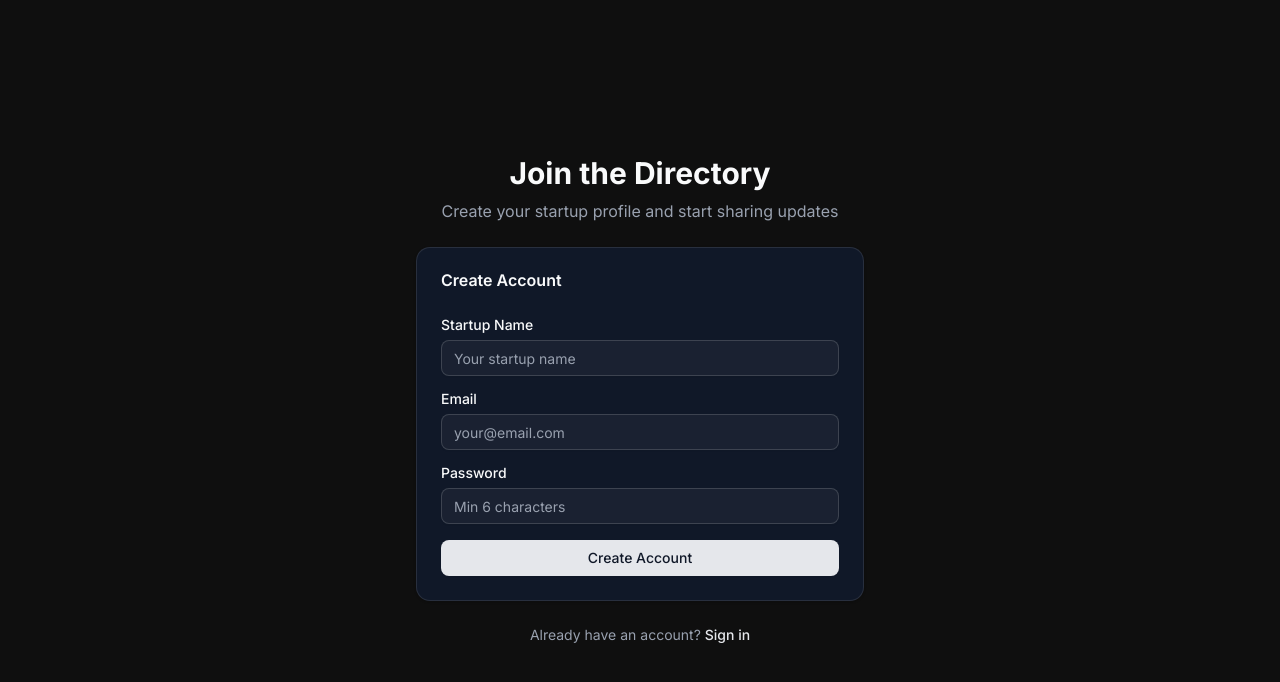
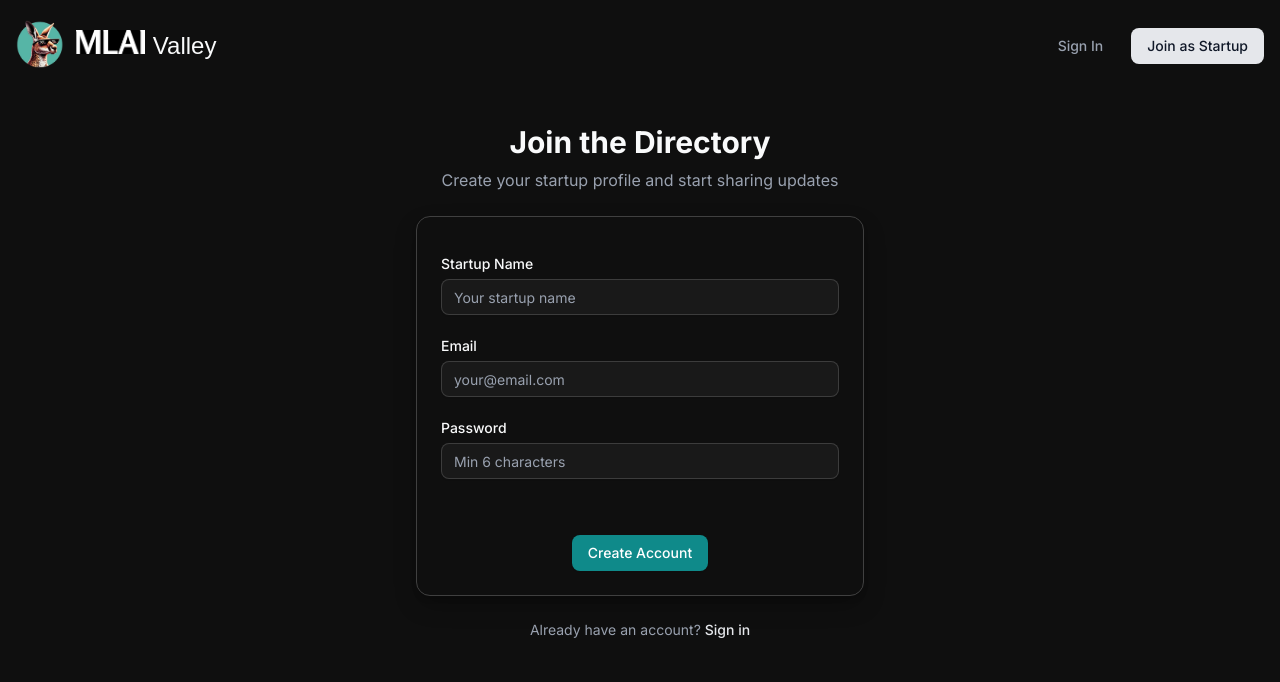
Before and after one commit to LukasWesemann/startup_directory, a Next.js app in the folder startup-directory/: page /auth/signup in a window 1280 px wide. Shown: the top 682 px of the page. Built offline with nearby package versions, Linux system fonts and the light colour scheme; no server answers; a web font is replaced by a local one.

Commit message:
minor design fixes

```diff
--- a/startup-directory/src/app/auth/signin/page.tsx
+++ b/startup-directory/src/app/auth/signin/page.tsx
@@ -1,9 +1,29 @@
 import { SignInForm } from "@/components/auth/signin-form"
+import { MainNav } from "@/components/main-nav"
 import Link from "next/link"
 
 export default function SignInPage() {
   return (
-    <div className="min-h-screen flex items-center justify-center" style={{ backgroundColor: '#0f0f0f' }}>
+    <div className="min-h-screen" style={{ backgroundColor: '#0f0f0f' }}>
+      <header>
+        <div className="container mx-auto px-4 py-6">
+          <div className="flex items-center justify-between">
+            <div className="flex items-center gap-3">
+              <img src="/logo.png" alt="Startup Pulse Logo" className="h-12 w-auto -mt-1" />
+              <div className="flex items-baseline gap-2">
+                <img src="/MLAI_textlogo.png" alt="MLAI" className="h-6 w-auto" />
+                <span className="text-2xl font-normal text-foreground" style={{ fontFamily: 'var(--font-serif)' }}>
+                  Valley
+                </span>
+              </div>
+            </div>
+            <MainNav />
+          </div>
+        </div>
+      </header>
+
+      <main className="container mx-auto px-4 py-8">
+        <div className="flex items-center justify-center min-h-[60vh]">
           <div className="mx-auto w-full max-w-md space-y-6">
             <div className="space-y-2 text-center">
               <h1 className="text-3xl font-bold text-foreground">Welcome back</h1>
@@ -27,5 +47,7 @@ export default function SignInPage() {
             </div>
           </div>
         </div>
+      </main>
+    </div>
   )
 }
--- a/startup-directory/src/app/auth/signup/page.tsx
+++ b/startup-directory/src/app/auth/signup/page.tsx
@@ -1,9 +1,29 @@
 import { SignUpForm } from "@/components/auth/signup-form"
+import { MainNav } from "@/components/main-nav"
 import Link from "next/link"
 
 export default function SignUpPage() {
   return (
-    <div className="min-h-screen flex items-center justify-center" style={{ backgroundColor: '#0f0f0f' }}>
+    <div className="min-h-screen" style={{ backgroundColor: '#0f0f0f' }}>
+      <header>
+        <div className="container mx-auto px-4 py-6">
+          <div className="flex items-center justify-between">
+            <div className="flex items-center gap-3">
+              <img src="/logo.png" alt="Startup Pulse Logo" className="h-12 w-auto -mt-1" />
+              <div className="flex items-baseline gap-2">
+                <img src="/MLAI_textlogo.png" alt="MLAI" className="h-6 w-auto" />
+                <span className="text-2xl font-normal text-foreground" style={{ fontFamily: 'var(--font-serif)' }}>
+                  Valley
+                </span>
+              </div>
+            </div>
+            <MainNav />
+          </div>
+        </div>
+      </header>
+
+      <main className="container mx-auto px-4 py-8">
+        <div className="flex items-center justify-center min-h-[60vh]">
           <div className="mx-auto w-full max-w-md space-y-6">
             <div className="space-y-2 text-center">
               <h1 className="text-3xl font-bold text-foreground">Join the Directory</h1>
@@ -27,5 +47,7 @@ export default function SignUpPage() {
             </div>
           </div>
         </div>
+      </main>
+    </div>
   )
 }
--- a/startup-directory/src/app/dashboard/updates/page.tsx
+++ b/startup-directory/src/app/dashboard/updates/page.tsx
@@ -6,6 +6,7 @@ import { Badge } from "@/components/ui/badge"
 import Link from "next/link"
 import { UpdateFormModal } from "@/components/dashboard/update-form-modal"
 import { formatDateShort } from "@/lib/utils"
+import { Pen } from "lucide-react"
 
 async function getUpdates() {
   const supabase = await createClient()
@@ -107,9 +108,10 @@ export default async function UpdatesPage() {
                     </div>
                   </div>
                   <UpdateFormModal updateId={update.id} update={update}>
-                    <Button variant="outline" size="sm">
+                    <div className="flex items-center gap-2 text-sm text-muted-foreground hover:text-foreground cursor-pointer transition-colors">
+                      <Pen className="h-4 w-4" />
                       Edit
-                    </Button>
+                    </div>
                   </UpdateFormModal>
                 </div>
               </CardHeader>
--- a/startup-directory/src/components/auth/signin-form.tsx
+++ b/startup-directory/src/components/auth/signin-form.tsx
@@ -41,12 +41,15 @@ export function SignInForm() {
   }
 
   return (
-    <Card>
-      <CardHeader>
-        <CardTitle>Sign In</CardTitle>
-      </CardHeader>
+    <Card
+      style={{
+        backgroundColor: 'transparent',
+        boxShadow: '0 10px 25px -3px rgba(0, 0, 0, 0.3), 0 4px 6px -2px rgba(0, 0, 0, 0.2)',
+        border: '1px solid #404040'
+      }}
+    >
       <CardContent>
-        <form onSubmit={handleSubmit} className="space-y-4">
+        <form onSubmit={handleSubmit} className="space-y-6">
           {error && (
             <div className="p-3 text-sm text-red-500 bg-red-50 dark:bg-red-950/20 border border-red-200 dark:border-red-800 rounded-md">
               {error}
@@ -54,7 +57,7 @@ export function SignInForm() {
           )}
 
           <div className="space-y-2">
-            <Label htmlFor="email">Email</Label>
+            <Label htmlFor="email" className="block">Email</Label>
             <Input
               id="email"
               type="email"
@@ -66,7 +69,7 @@ export function SignInForm() {
           </div>
 
           <div className="space-y-2">
-            <Label htmlFor="password">Password</Label>
+            <Label htmlFor="password" className="block">Password</Label>
             <Input
               id="password"
               type="password"
@@ -77,9 +80,20 @@ export function SignInForm() {
             />
           </div>
 
-          <Button type="submit" className="w-full" disabled={loading}>
-            {loading ? "Signing in..." : "Sign In"}
-          </Button>
+          <div className="flex justify-center pt-8">
+            <Button
+              type="submit"
+              disabled={loading}
+              style={{
+                backgroundColor: '#0F8A8A',
+                borderColor: '#0F8A8A',
+                color: 'white'
+              }}
+              className="hover:bg-teal-700 hover:border-teal-700"
+            >
+              {loading ? "Signing in..." : "Sign In"}
+            </Button>
+          </div>
         </form>
       </CardContent>
     </Card>
--- a/startup-directory/src/components/auth/signup-form.tsx
+++ b/startup-directory/src/components/auth/signup-form.tsx
@@ -48,12 +48,18 @@ export function SignUpForm() {
 
   if (success) {
     return (
-      <Card>
+      <Card
+        style={{
+          backgroundColor: 'transparent',
+          boxShadow: '0 10px 25px -3px rgba(0, 0, 0, 0.3), 0 4px 6px -2px rgba(0, 0, 0, 0.2)',
+          border: '1px solid #404040'
+        }}
+      >
         <CardHeader>
           <CardTitle>Check Your Email</CardTitle>
         </CardHeader>
         <CardContent>
-          <div className="space-y-4">
+          <div className="space-y-6">
             <div className="p-4 text-sm text-green-700 bg-green-50 dark:bg-green-950/20 dark:text-green-400 border border-green-200 dark:border-green-800 rounded-md">
               <p className="font-medium">Account created successfully!</p>
               <p className="mt-2">
@@ -66,12 +72,19 @@ export function SignUpForm() {
               <p>Didn't receive the email? Check your spam folder or contact support.</p>
             </div>
 
+            <div className="flex justify-center pt-8">
               <Button
                 onClick={() => router.push("/auth/signin")}
-              className="w-full"
+                style={{
+                  backgroundColor: '#0F8A8A',
+                  borderColor: '#0F8A8A',
+                  color: 'white'
+                }}
+                className="hover:bg-teal-700 hover:border-teal-700"
               >
                 Go to Sign In
               </Button>
+            </div>
           </div>
         </CardContent>
       </Card>
@@ -79,12 +92,15 @@ export function SignUpForm() {
   }
 
   return (
-    <Card>
-      <CardHeader>
-        <CardTitle>Create Account</CardTitle>
-      </CardHeader>
+    <Card
+      style={{
+        backgroundColor: 'transparent',
+        boxShadow: '0 10px 25px -3px rgba(0, 0, 0, 0.3), 0 4px 6px -2px rgba(0, 0, 0, 0.2)',
+        border: '1px solid #404040'
+      }}
+    >
       <CardContent>
-        <form onSubmit={handleSubmit} className="space-y-4">
+        <form onSubmit={handleSubmit} className="space-y-6">
           {error && (
             <div className="p-3 text-sm text-red-500 bg-red-50 dark:bg-red-950/20 border border-red-200 dark:border-red-800 rounded-md">
               {error}
@@ -92,7 +108,7 @@ export function SignUpForm() {
           )}
 
           <div className="space-y-2">
-            <Label htmlFor="name">Startup Name</Label>
+            <Label htmlFor="name" className="mt-4 block">Startup Name</Label>
             <Input
               id="name"
               type="text"
@@ -105,7 +121,7 @@ export function SignUpForm() {
           </div>
 
           <div className="space-y-2">
-            <Label htmlFor="email">Email</Label>
+            <Label htmlFor="email" className="mt-4 block">Email</Label>
             <Input
               id="email"
               type="email"
@@ -118,7 +134,7 @@ export function SignUpForm() {
           </div>
 
           <div className="space-y-2">
-            <Label htmlFor="password">Password</Label>
+            <Label htmlFor="password" className="mt-4 block">Password</Label>
             <Input
               id="password"
               type="password"
@@ -131,9 +147,20 @@ export function SignUpForm() {
             />
           </div>
 
-          <Button type="submit" className="w-full" disabled={loading}>
+          <div className="flex justify-center pt-8">
+            <Button
+              type="submit"
+              disabled={loading}
+              style={{
+                backgroundColor: '#0F8A8A',
+                borderColor: '#0F8A8A',
+                color: 'white'
+              }}
+              className="hover:bg-teal-700 hover:border-teal-700"
+            >
               {loading ? "Creating account..." : "Create Account"}
             </Button>
+          </div>
         </form>
       </CardContent>
     </Card>
--- a/startup-directory/src/components/dashboard/dashboard-nav.tsx
+++ b/startup-directory/src/components/dashboard/dashboard-nav.tsx
@@ -19,7 +19,6 @@ export function DashboardNav() {
     <header>
               <div className="container mx-auto px-4 py-6">
         <div className="flex items-center justify-between">
-          <div className="flex items-center space-x-6">
           <Link href="/" className="flex items-center gap-3">
             <img src="/logo.png" alt="Startup Pulse Logo" className="h-12 w-auto -mt-1" />
             <div className="flex items-baseline gap-2">
@@ -29,6 +28,8 @@ export function DashboardNav() {
               </span>
             </div>
           </Link>
+
+          <div className="flex items-center space-x-4">
             <nav className="flex space-x-4">
               <Link
                 href="/dashboard"
@@ -49,13 +50,13 @@ export function DashboardNav() {
                 Updates
               </Link>
             </nav>
-          </div>
 
             <Button variant="outline" onClick={handleSignOut}>
               Sign Out
             </Button>
           </div>
         </div>
+      </div>
     </header>
   )
 }
--- a/startup-directory/src/components/update-modal.tsx
+++ b/startup-directory/src/components/update-modal.tsx
@@ -31,7 +31,7 @@ export function UpdateModal({ update, onClose }: UpdateModalProps) {
         }}
       >
         <DialogHeader className="flex-shrink-0">
-          <div className="flex items-center justify-between">
+          <div className="flex items-start justify-between">
             <Link
               href={`/s/${startup.slug}`}
               className="flex items-center space-x-3 hover:opacity-80 transition-opacity"
@@ -42,31 +42,51 @@ export function UpdateModal({ update, onClose }: UpdateModalProps) {
                   {startup.name.substring(0, 2).toUpperCase()}
                 </AvatarFallback>
               </Avatar>
-              <div className="flex items-start space-x-3">
               <div>
                 <h3 className="font-bold text-lg text-foreground">{startup.name}</h3>
                 <p className="text-sm text-muted-foreground">{startup.tagline}</p>
               </div>
+            </Link>
+          </div>
+
+          {/* Tags positioned at bottom of profile section */}
+          <div className="flex items-center space-x-2 mt-2">
             <Badge
-                  className="text-white"
+              className="text-xs rounded-[4px] text-white"
               style={{ backgroundColor: '#0F8A8A' }}
             >
               {startup.stage.replace('-', ' ')}
             </Badge>
-              </div>
-            </Link>
+            {startup.sectors && startup.sectors.length > 0 && (
+              <Badge
+                className="text-xs rounded-[4px] text-gray-800"
+                style={{
+                  backgroundColor: '#F5F5DC',
+                  border: '1px solid #E5E5D0'
+                }}
+              >
+                {startup.sectors[0]}
+              </Badge>
+            )}
           </div>
 
           {update.title && (
-            <DialogTitle className="text-xl font-semibold mt-4">
+            <DialogTitle className="text-xl font-semibold mt-3">
               {update.title}
             </DialogTitle>
           )}
         </DialogHeader>
 
         <div className="mt-6 space-y-8 overflow-y-auto flex-1 pr-2 custom-scrollbar">
-          <div className="prose prose-base dark:prose-invert max-w-none break-words leading-relaxed">
-            <ReactMarkdown>{update.content_md}</ReactMarkdown>
+          <div className="prose prose-base dark:prose-invert max-w-none break-words leading-relaxed whitespace-pre-wrap">
+            <ReactMarkdown
+              components={{
+                p: ({ children }) => <p className="mb-4">{children}</p>,
+                br: () => <br />,
+              }}
+            >
+              {update.content_md}
+            </ReactMarkdown>
           </div>
 
           {update.images.length > 0 && (
@@ -99,7 +119,15 @@ export function UpdateModal({ update, onClose }: UpdateModalProps) {
                 Published on {publishedDate}
               </p>
               <Link href={`/s/${startup.slug}`}>
-                <Button variant="outline" size="sm">
+                <Button
+                  size="sm"
+                  style={{
+                    backgroundColor: '#0F8A8A',
+                    borderColor: '#0F8A8A',
+                    color: 'white'
+                  }}
+                  className="hover:bg-teal-700 hover:border-teal-700"
+                >
                   View Profile Page
                 </Button>
               </Link>
```
Lines whose indentation alone changed are shown as unchanged.
